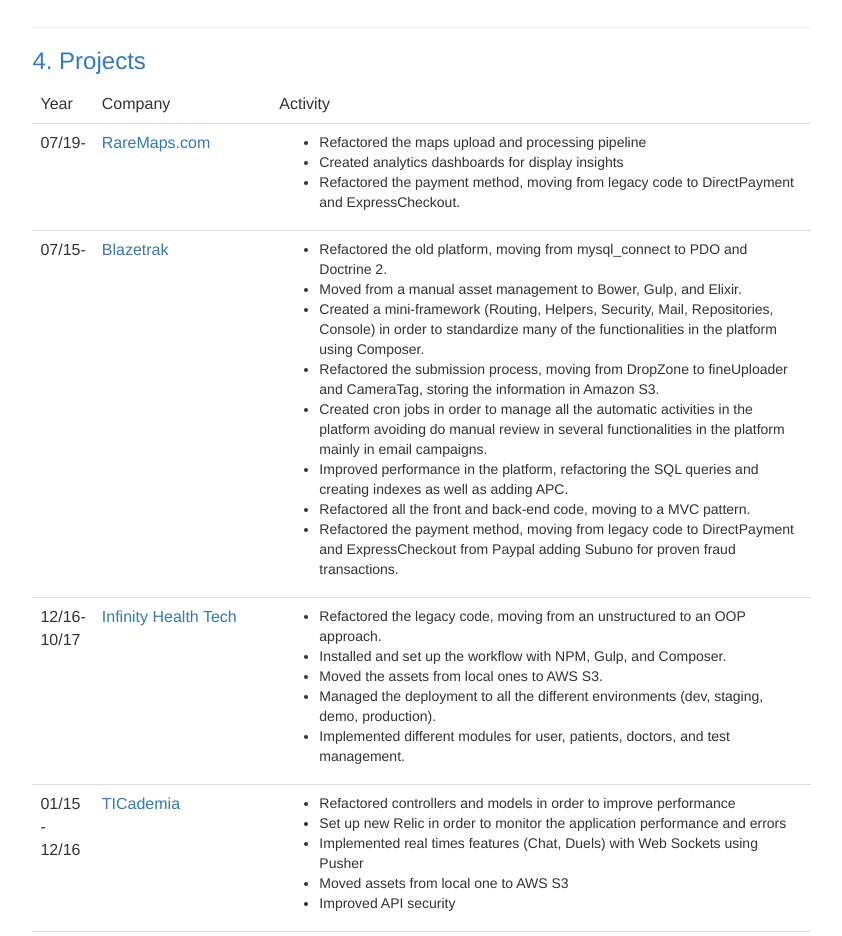
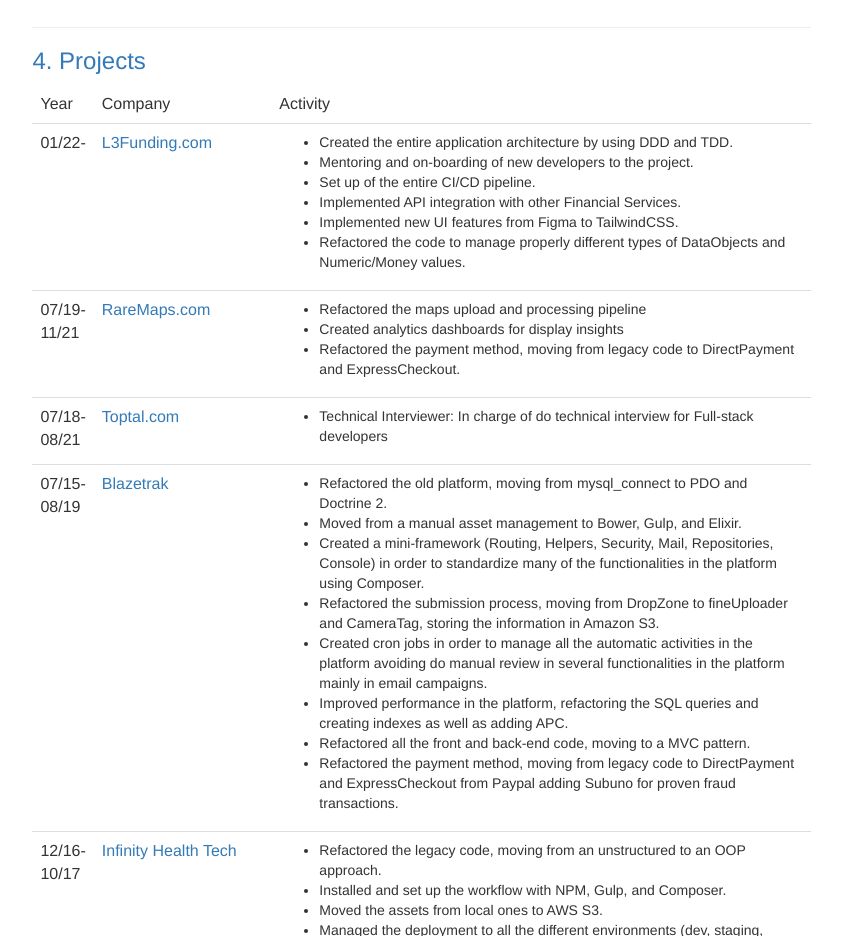
Before and after one commit to afpinedac/afpinedac.github.io, a website: page index.html in a window 1280 px wide. Shown: the part 1864-2800 px from the top of the page, without its empty margins (302-1144 px from the left). Drawn offline with nearby package versions, Linux system fonts and the light colour scheme.

Commit message:
Added last technical experience in L3Funding.com

```diff
--- a/index.html
+++ b/index.html
@@ -23,7 +23,7 @@
             <div>
                 <center><h3>Contact</h3></center>
                 <ul>
-                    <li>Email: andr3s2@gmail.com</li>
+                    <li>Email: afpinedac@gmail.com</li>
                     <li>GitHub: <a href="https://github.com/afpinedac" target="_blank">afpinedac</a></li>
                     <li>Phone: (+57) 3226375697</li>
                     <li><a href="https://www.linkedin.com/in/andres-felipe-pineda-corcho-94a49048/" target="_blank">LinkedIn</a></li>
@@ -162,8 +162,8 @@
                             </li>
                             <li>CSS
                                 <ul>
+                                    <li>TailwindCSS</li>
                                     <li>Bootstrap</li>
-                                    <li>Foundation</li>
                                     <li>Preprocessors
                                         <ul>
                                             <li>Stylus</li>
@@ -320,7 +320,23 @@
                         </thead>
                         <tbody>
                         <tr>
-                            <td>07/19-</td>
+                            <td>01/22-</td>
+                            <td><a href="https://l3funding.com/" target="_blank">L3Funding.com</a></td>
+                            <td>
+
+                                <ul>
+                                    <li>Created the entire application architecture by using DDD and TDD.</li></li>
+                                    <li>Mentoring and on-boarding of new developers to the project.</li>
+                                    <li>Set up of the entire CI/CD pipeline.</li>
+                                    <li>Implemented API integration with other Financial Services.</li>
+                                    <li>Implemented new UI features from Figma to TailwindCSS.</li>
+                                    <li>Refactored the code to manage properly different types of DataObjects and Numeric/Money values.</li>
+                                </ul>
+                            </td>
+
+                        </tr>
+                        <tr>
+                            <td>07/19-11/21</td>
                             <td><a href="https://raremaps.com/" target="_blank">RareMaps.com</a></td>
                             <td>
 
@@ -328,13 +344,24 @@
                                     <li>Refactored the maps upload and processing pipeline</li>
                                     </li>
                                     <li>Created analytics dashboards for display insights</li>
-                                    <li>Refactored the payment method, moving from legacy code to DirectPayment and ExpressCheckout.
+                                    <li>Refactored the payment method, moving from legacy code to DirectPayment and ExpressCheckout.</li>
                                 </ul>
                             </td>
 
                         </tr>
                         <tr>
-                            <td>07/15-</td>
+                            <td>07/18-08/21</td>
+                            <td><a href="https://toptal.com/" target="_blank">Toptal.com</a></td>
+                            <td>
+
+                                <ul>
+                                    <li>Technical Interviewer: In charge of do technical interview for Full-stack developers</li>
+                                </ul>
+                            </td>
+
+                        </tr>
+                        <tr>
+                            <td>07/15-08/19</td>
                             <td><a href="https://blazetrak.com/" target="_blank">Blazetrak</a></td>
                             <td>
 
```
